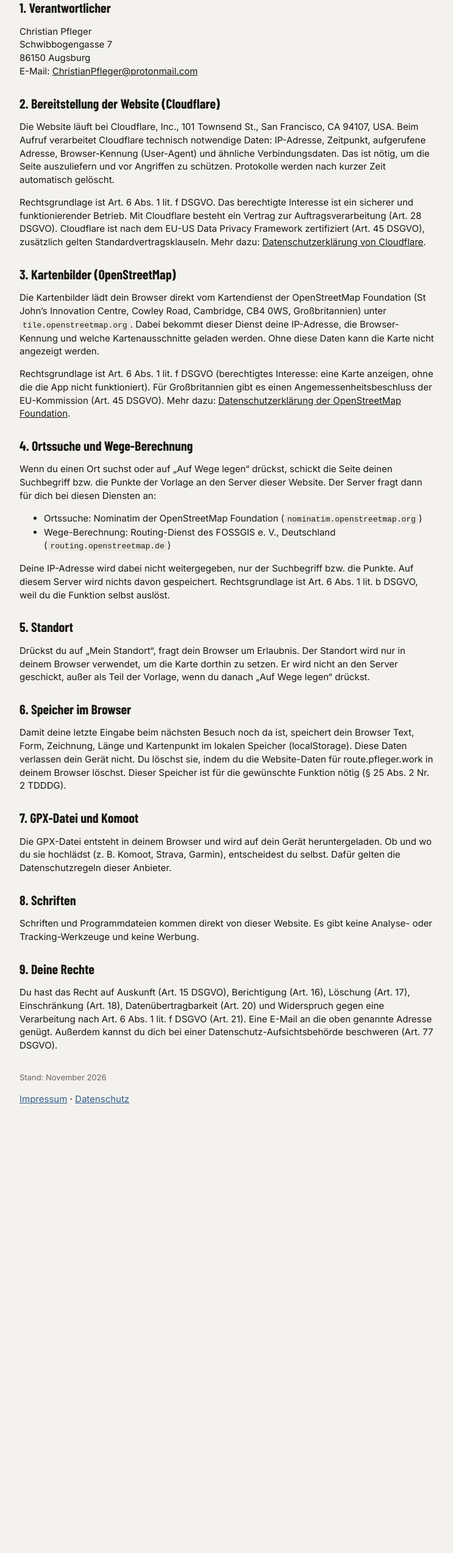
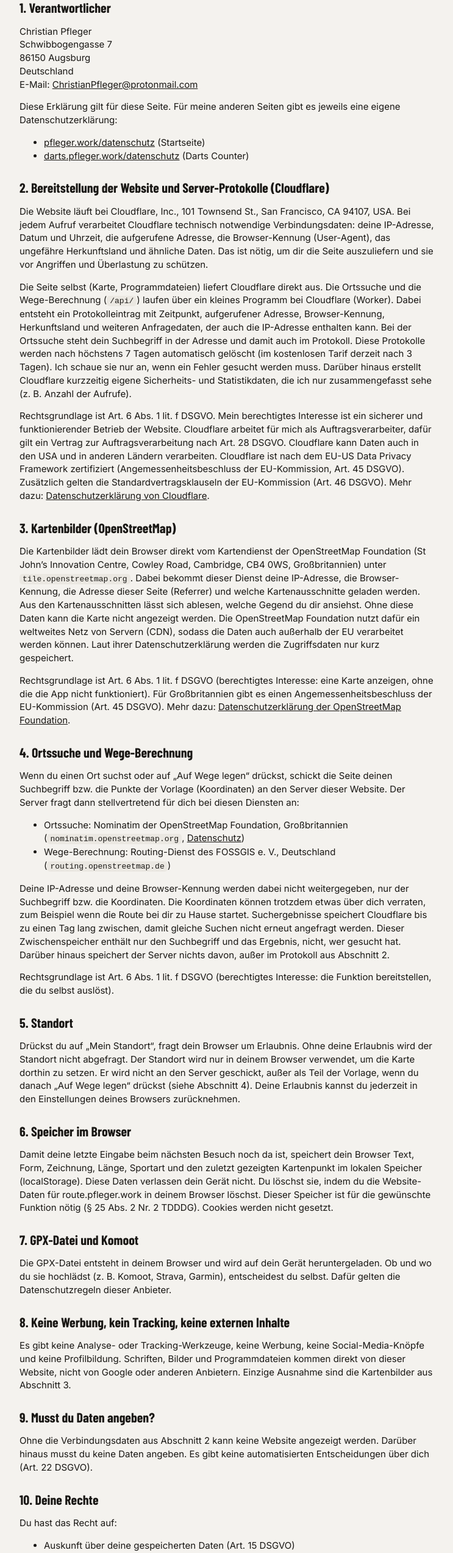
Before and after one commit to DerxRote/gps-art, a website: page public/datenschutz.html in a window 1280 px wide. Shown: the part 240-2786 px from the top of the page at 61% size, without its empty margins (268-1011 px from the left). Before the commit the page ends 2127 px from the top, so only its background shows below. Drawn offline with Linux system fonts and the light colour scheme.

Commit message:
Impressum und Datenschutz vervollständigen und auf allen Seiten angleichen (#1)
Impressum nach § 5 DDG und § 18 MStV, gleich auf allen drei Seiten.
Datenschutz: Server-Protokolle (Workers Logs) mit Speicherdauer, Cloudflare als
Auftragsverarbeiter, Aufsichtsbehörde, Pflicht zur Bereitstellung, Querverweise.


Claude-Session: https://claude.ai/code/session_01DcdNTK5XpkXxyGdeFwj6si

Co-authored-by: Claude <noreply@anthropic.com>

```diff
--- a/public/datenschutz.html
+++ b/public/datenschutz.html
@@ -13,32 +13,65 @@
 <main class="legal-page">
 <p class="legal-nav"><a href="/">← Zu GPS-Art</a></p>
 <h1>Datenschutzerklärung</h1>
-<p class="lead">Kurz gesagt: Es gibt kein Konto, keine Cookies, kein Tracking und keine Werbung. Deine Routen werden nicht auf dem Server gespeichert. Die Kartenbilder kommen von OpenStreetMap.</p>
+<p class="lead">Kurz gesagt: Es gibt kein Konto, keine Cookies, kein Tracking und keine Werbung. Deine Routen werden nicht auf dem Server gespeichert. Die Kartenbilder kommen von OpenStreetMap, dafür bekommt die OpenStreetMap Foundation deine IP-Adresse.</p>
+
 <h2>1. Verantwortlicher</h2>
-<p>Christian Pfleger<br>Schwibbogengasse 7<br>86150 Augsburg<br>E-Mail: <a href="mailto:ChristianPfleger@protonmail.com">ChristianPfleger@protonmail.com</a></p>
-<h2>2. Bereitstellung der Website (Cloudflare)</h2>
-<p>Die Website läuft bei Cloudflare, Inc., 101 Townsend St., San Francisco, CA 94107, USA. Beim Aufruf verarbeitet Cloudflare technisch notwendige Daten: IP-Adresse, Zeitpunkt, aufgerufene Adresse, Browser-Kennung (User-Agent) und ähnliche Verbindungsdaten. Das ist nötig, um die Seite auszuliefern und vor Angriffen zu schützen. Protokolle werden nach kurzer Zeit automatisch gelöscht.</p>
-<p>Rechtsgrundlage ist Art. 6 Abs. 1 lit. f DSGVO. Das berechtigte Interesse ist ein sicherer und funktionierender Betrieb. Mit Cloudflare besteht ein Vertrag zur Auftragsverarbeitung (Art. 28 DSGVO). Cloudflare ist nach dem EU-US Data Privacy Framework zertifiziert (Art. 45 DSGVO), zusätzlich gelten Standardvertragsklauseln. Mehr dazu: <a href="https://www.cloudflare.com/de-de/privacypolicy/" rel="noopener">Datenschutzerklärung von Cloudflare</a>.</p>
+<p>Christian Pfleger<br>Schwibbogengasse 7<br>86150 Augsburg<br>Deutschland<br>E-Mail: <a href="mailto:ChristianPfleger@protonmail.com">ChristianPfleger@protonmail.com</a></p>
+<p>Diese Erklärung gilt für diese Seite. Für meine anderen Seiten gibt es jeweils eine eigene Datenschutzerklärung:</p>
+<ul>
+<li><a href="https://pfleger.work/datenschutz">pfleger.work/datenschutz</a> (Startseite)</li>
+<li><a href="https://darts.pfleger.work/datenschutz">darts.pfleger.work/datenschutz</a> (Darts Counter)</li>
+</ul>
+
+<h2>2. Bereitstellung der Website und Server-Protokolle (Cloudflare)</h2>
+<p>Die Website läuft bei Cloudflare, Inc., 101 Townsend St., San Francisco, CA 94107, USA. Bei jedem Aufruf verarbeitet Cloudflare technisch notwendige Verbindungsdaten: deine IP-Adresse, Datum und Uhrzeit, die aufgerufene Adresse, die Browser-Kennung (User-Agent), das ungefähre Herkunftsland und ähnliche Daten. Das ist nötig, um dir die Seite auszuliefern und sie vor Angriffen und Überlastung zu schützen.</p>
+<p>Die Seite selbst (Karte, Programmdateien) liefert Cloudflare direkt aus. Die Ortssuche und die Wege-Berechnung (<code>/api/</code>) laufen über ein kleines Programm bei Cloudflare (Worker). Dabei entsteht ein Protokolleintrag mit Zeitpunkt, aufgerufener Adresse, Browser-Kennung, Herkunftsland und weiteren Anfragedaten, der auch die IP-Adresse enthalten kann. Bei der Ortssuche steht dein Suchbegriff in der Adresse und damit auch im Protokoll. Diese Protokolle werden nach höchstens 7 Tagen automatisch gelöscht (im kostenlosen Tarif derzeit nach 3 Tagen). Ich schaue sie nur an, wenn ein Fehler gesucht werden muss. Darüber hinaus erstellt Cloudflare kurzzeitig eigene Sicherheits- und Statistikdaten, die ich nur zusammengefasst sehe (z. B. Anzahl der Aufrufe).</p>
+<p>Rechtsgrundlage ist Art. 6 Abs. 1 lit. f DSGVO. Mein berechtigtes Interesse ist ein sicherer und funktionierender Betrieb der Website. Cloudflare arbeitet für mich als Auftragsverarbeiter, dafür gilt ein Vertrag zur Auftragsverarbeitung nach Art. 28 DSGVO. Cloudflare kann Daten auch in den USA und in anderen Ländern verarbeiten. Cloudflare ist nach dem EU-US Data Privacy Framework zertifiziert (Angemessenheitsbeschluss der EU-Kommission, Art. 45 DSGVO). Zusätzlich gelten die Standardvertragsklauseln der EU-Kommission (Art. 46 DSGVO). Mehr dazu: <a href="https://www.cloudflare.com/de-de/privacypolicy/" rel="noopener">Datenschutzerklärung von Cloudflare</a>.</p>
+
 <h2>3. Kartenbilder (OpenStreetMap)</h2>
-<p>Die Kartenbilder lädt dein Browser direkt vom Kartendienst der OpenStreetMap Foundation (St John’s Innovation Centre, Cowley Road, Cambridge, CB4 0WS, Großbritannien) unter <code>tile.openstreetmap.org</code>. Dabei bekommt dieser Dienst deine IP-Adresse, die Browser-Kennung und welche Kartenausschnitte geladen werden. Ohne diese Daten kann die Karte nicht angezeigt werden.</p>
+<p>Die Kartenbilder lädt dein Browser direkt vom Kartendienst der OpenStreetMap Foundation (St John’s Innovation Centre, Cowley Road, Cambridge, CB4 0WS, Großbritannien) unter <code>tile.openstreetmap.org</code>. Dabei bekommt dieser Dienst deine IP-Adresse, die Browser-Kennung, die Adresse dieser Seite (Referrer) und welche Kartenausschnitte geladen werden. Aus den Kartenausschnitten lässt sich ablesen, welche Gegend du dir ansiehst. Ohne diese Daten kann die Karte nicht angezeigt werden. Die OpenStreetMap Foundation nutzt dafür ein weltweites Netz von Servern (CDN), sodass die Daten auch außerhalb der EU verarbeitet werden können. Laut ihrer Datenschutzerklärung werden die Zugriffsdaten nur kurz gespeichert.</p>
 <p>Rechtsgrundlage ist Art. 6 Abs. 1 lit. f DSGVO (berechtigtes Interesse: eine Karte anzeigen, ohne die die App nicht funktioniert). Für Großbritannien gibt es einen Angemessenheitsbeschluss der EU-Kommission (Art. 45 DSGVO). Mehr dazu: <a href="https://osmfoundation.org/wiki/Privacy_Policy" rel="noopener">Datenschutzerklärung der OpenStreetMap Foundation</a>.</p>
+
 <h2>4. Ortssuche und Wege-Berechnung</h2>
-<p>Wenn du einen Ort suchst oder auf „Auf Wege legen“ drückst, schickt die Seite deinen Suchbegriff bzw. die Punkte der Vorlage an den Server dieser Website. Der Server fragt dann für dich bei diesen Diensten an:</p>
+<p>Wenn du einen Ort suchst oder auf „Auf Wege legen“ drückst, schickt die Seite deinen Suchbegriff bzw. die Punkte der Vorlage (Koordinaten) an den Server dieser Website. Der Server fragt dann stellvertretend für dich bei diesen Diensten an:</p>
 <ul>
-<li>Ortssuche: Nominatim der OpenStreetMap Foundation (<code>nominatim.openstreetmap.org</code>)</li>
+<li>Ortssuche: Nominatim der OpenStreetMap Foundation, Großbritannien (<code>nominatim.openstreetmap.org</code>, <a href="https://osmfoundation.org/wiki/Privacy_Policy" rel="noopener">Datenschutz</a>)</li>
 <li>Wege-Berechnung: Routing-Dienst des FOSSGIS e. V., Deutschland (<code>routing.openstreetmap.de</code>)</li>
 </ul>
-<p>Deine IP-Adresse wird dabei nicht weitergegeben, nur der Suchbegriff bzw. die Punkte. Auf diesem Server wird nichts davon gespeichert. Rechtsgrundlage ist Art. 6 Abs. 1 lit. b DSGVO, weil du die Funktion selbst auslöst.</p>
+<p>Deine IP-Adresse und deine Browser-Kennung werden dabei nicht weitergegeben, nur der Suchbegriff bzw. die Koordinaten. Die Koordinaten können trotzdem etwas über dich verraten, zum Beispiel wenn die Route bei dir zu Hause startet. Suchergebnisse speichert Cloudflare bis zu einen Tag lang zwischen, damit gleiche Suchen nicht erneut angefragt werden. Dieser Zwischenspeicher enthält nur den Suchbegriff und das Ergebnis, nicht, wer gesucht hat. Darüber hinaus speichert der Server nichts davon, außer im Protokoll aus Abschnitt 2.</p>
+<p>Rechtsgrundlage ist Art. 6 Abs. 1 lit. f DSGVO (berechtigtes Interesse: die Funktion bereitstellen, die du selbst auslöst).</p>
+
 <h2>5. Standort</h2>
-<p>Drückst du auf „Mein Standort“, fragt dein Browser um Erlaubnis. Der Standort wird nur in deinem Browser verwendet, um die Karte dorthin zu setzen. Er wird nicht an den Server geschickt, außer als Teil der Vorlage, wenn du danach „Auf Wege legen“ drückst.</p>
+<p>Drückst du auf „Mein Standort“, fragt dein Browser um Erlaubnis. Ohne deine Erlaubnis wird der Standort nicht abgefragt. Der Standort wird nur in deinem Browser verwendet, um die Karte dorthin zu setzen. Er wird nicht an den Server geschickt, außer als Teil der Vorlage, wenn du danach „Auf Wege legen“ drückst (siehe Abschnitt 4). Deine Erlaubnis kannst du jederzeit in den Einstellungen deines Browsers zurücknehmen.</p>
+
 <h2>6. Speicher im Browser</h2>
-<p>Damit deine letzte Eingabe beim nächsten Besuch noch da ist, speichert dein Browser Text, Form, Zeichnung, Länge und Kartenpunkt im lokalen Speicher (localStorage). Diese Daten verlassen dein Gerät nicht. Du löschst sie, indem du die Website-Daten für route.pfleger.work in deinem Browser löschst. Dieser Speicher ist für die gewünschte Funktion nötig (§ 25 Abs. 2 Nr. 2 TDDDG).</p>
+<p>Damit deine letzte Eingabe beim nächsten Besuch noch da ist, speichert dein Browser Text, Form, Zeichnung, Länge, Sportart und den zuletzt gezeigten Kartenpunkt im lokalen Speicher (localStorage). Diese Daten verlassen dein Gerät nicht. Du löschst sie, indem du die Website-Daten für route.pfleger.work in deinem Browser löschst. Dieser Speicher ist für die gewünschte Funktion nötig (§ 25 Abs. 2 Nr. 2 TDDDG). Cookies werden nicht gesetzt.</p>
+
 <h2>7. GPX-Datei und Komoot</h2>
 <p>Die GPX-Datei entsteht in deinem Browser und wird auf dein Gerät heruntergeladen. Ob und wo du sie hochlädst (z. B. Komoot, Strava, Garmin), entscheidest du selbst. Dafür gelten die Datenschutzregeln dieser Anbieter.</p>
-<h2>8. Schriften</h2>
-<p>Schriften und Programmdateien kommen direkt von dieser Website. Es gibt keine Analyse- oder Tracking-Werkzeuge und keine Werbung.</p>
-<h2>9. Deine Rechte</h2>
-<p>Du hast das Recht auf Auskunft (Art. 15 DSGVO), Berichtigung (Art. 16), Löschung (Art. 17), Einschränkung (Art. 18), Datenübertragbarkeit (Art. 20) und Widerspruch gegen eine Verarbeitung nach Art. 6 Abs. 1 lit. f DSGVO (Art. 21). Eine E-Mail an die oben genannte Adresse genügt. Außerdem kannst du dich bei einer Datenschutz-Aufsichtsbehörde beschweren (Art. 77 DSGVO).</p>
+
+<h2>8. Keine Werbung, kein Tracking, keine externen Inhalte</h2>
+<p>Es gibt keine Analyse- oder Tracking-Werkzeuge, keine Werbung, keine Social-Media-Knöpfe und keine Profilbildung. Schriften, Bilder und Programmdateien kommen direkt von dieser Website, nicht von Google oder anderen Anbietern. Einzige Ausnahme sind die Kartenbilder aus Abschnitt 3.</p>
+
+<h2>9. Musst du Daten angeben?</h2>
+<p>Ohne die Verbindungsdaten aus Abschnitt 2 kann keine Website angezeigt werden. Darüber hinaus musst du keine Daten angeben. Es gibt keine automatisierten Entscheidungen über dich (Art. 22 DSGVO).</p>
+
+<h2>10. Deine Rechte</h2>
+<p>Du hast das Recht auf:</p>
+<ul>
+<li>Auskunft über deine gespeicherten Daten (Art. 15 DSGVO)</li>
+<li>Berichtigung falscher Daten (Art. 16 DSGVO)</li>
+<li>Löschung (Art. 17 DSGVO)</li>
+<li>Einschränkung der Verarbeitung (Art. 18 DSGVO)</li>
+<li>Datenübertragbarkeit (Art. 20 DSGVO)</li>
+<li>Widerspruch gegen eine Verarbeitung auf Grundlage von Art. 6 Abs. 1 lit. f DSGVO (Art. 21 DSGVO)</li>
+</ul>
+<p>Eine formlose E-Mail an <a href="mailto:ChristianPfleger@protonmail.com">ChristianPfleger@protonmail.com</a> genügt.</p>
+<p>Außerdem kannst du dich bei einer Datenschutz-Aufsichtsbehörde beschweren (Art. 77 DSGVO), zum Beispiel bei der Behörde deines Wohnorts. Für mich zuständig ist das Bayerische Landesamt für Datenschutzaufsicht (BayLDA), Promenade 18, 91522 Ansbach, <a href="https://www.lda.bayern.de" rel="noopener">www.lda.bayern.de</a>.</p>
+
+<h2>11. Änderungen</h2>
+<p>Wenn sich an den Seiten etwas ändert, passe ich diese Datenschutzerklärung an. Es gilt die Fassung, die hier steht.</p>
+
 <p class="legal-date">Stand: November 2026</p>
 <p class="legal-links"><a href="/impressum">Impressum</a> · <a href="/datenschutz">Datenschutz</a></p>
 </main>
```
Also changed, not shown: public/404.html (+1 -0 lines), public/impressum.html (+16 -4 lines).
